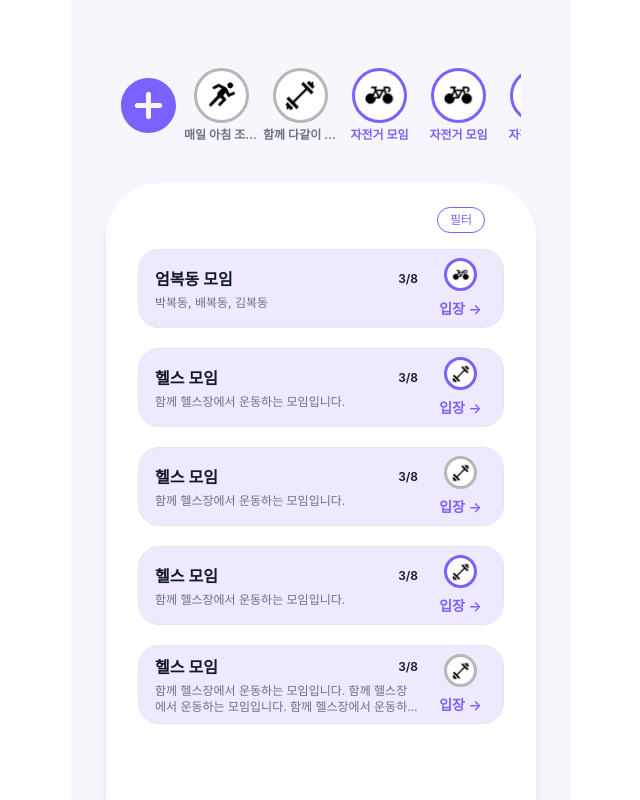
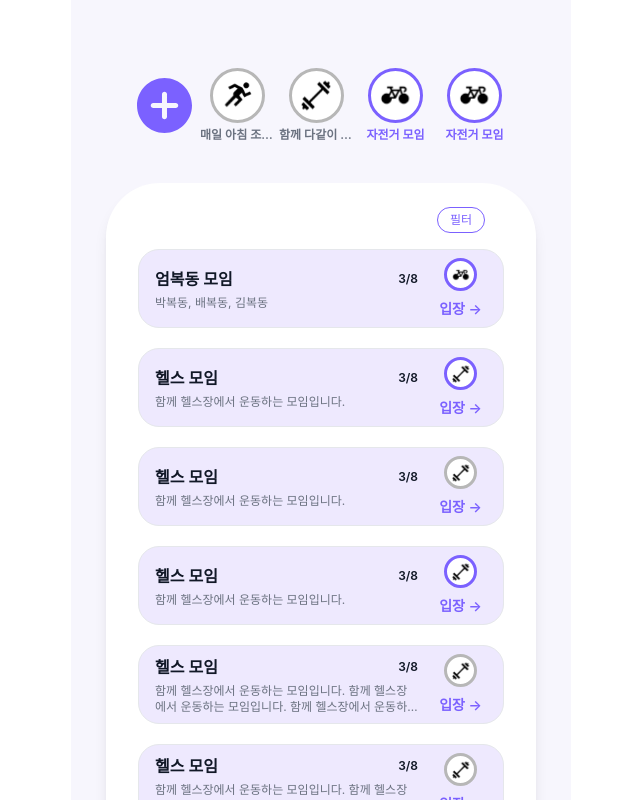
Before and after one commit to Team-FitTo/FitTo-Web, a React (Vite) app: page / in a window 1280 px wide. Shown: the top 800 px of the page, without its empty margins (319-959 px from the left). Built offline with nearby package versions, Linux system fonts and the light colour scheme; sample sign-in values are in the browser's storage.

Commit message:
feat: scrollbar 삭제

```diff
--- a/src/data/otherMeetings.json
+++ b/src/data/otherMeetings.json
@@ -58,5 +58,53 @@
     "createdBy": "user2",
     "memberIds": ["user2", "user3", "user4"],
     "isActive": false
+  },
+  {
+    "id": "7",
+    "name": "헬스 모임",
+    "description": "함께 헬스장에서 운동하는 모임입니다. 함께 헬스장에서 운동하는 모임입니다. 함께 헬스장에서 운동하는 모임입니다.",
+    "workoutType": "헬스",
+    "memberCount": 3,
+    "maxMembers": 8,
+    "createdAt": "2024-05-04T09:00:00Z",
+    "createdBy": "user2",
+    "memberIds": ["user2", "user3", "user4"],
+    "isActive": false
+  },
+  {
+    "id": "7",
+    "name": "헬스 모임",
+    "description": "함께 헬스장에서 운동하는 모임입니다. 함께 헬스장에서 운동하는 모임입니다. 함께 헬스장에서 운동하는 모임입니다.",
+    "workoutType": "헬스",
+    "memberCount": 3,
+    "maxMembers": 8,
+    "createdAt": "2024-05-04T09:00:00Z",
+    "createdBy": "user2",
+    "memberIds": ["user2", "user3", "user4"],
+    "isActive": false
+  },
+  {
+    "id": "7",
+    "name": "헬스 모임",
+    "description": "함께 헬스장에서 운동하는 모임입니다. 함께 헬스장에서 운동하는 모임입니다. 함께 헬스장에서 운동하는 모임입니다.",
+    "workoutType": "헬스",
+    "memberCount": 3,
+    "maxMembers": 8,
+    "createdAt": "2024-05-04T09:00:00Z",
+    "createdBy": "user2",
+    "memberIds": ["user2", "user3", "user4"],
+    "isActive": false
+  },
+  {
+    "id": "7",
+    "name": "헬스 모임",
+    "description": "함께 헬스장에서 운동하는 모임입니다. 함께 헬스장에서 운동하는 모임입니다. 함께 헬스장에서 운동하는 모임입니다.",
+    "workoutType": "헬스",
+    "memberCount": 3,
+    "maxMembers": 8,
+    "createdAt": "2024-05-04T09:00:00Z",
+    "createdBy": "user2",
+    "memberIds": ["user2", "user3", "user4"],
+    "isActive": false
   }
 ]
--- a/src/index.css
+++ b/src/index.css
@@ -2,3 +2,19 @@
 @tailwind base;
 @tailwind components;
 @tailwind utilities;
+
+body {
+  -ms-overflow-style: none; /* IE, Edge */
+  scrollbar-width: none;    /* Firefox */
+}
+body::-webkit-scrollbar {
+  display: none;            /* Chrome, Safari, Opera */
+}
+
+html {
+  -ms-overflow-style: none;
+  scrollbar-width: none;
+}
+html::-webkit-scrollbar {
+  display: none;
+}
--- a/src/pages/home/components/MyMeetingsBar.tsx
+++ b/src/pages/home/components/MyMeetingsBar.tsx
@@ -10,7 +10,7 @@ interface MyMeetingsBarProps {
 }
 
 const MyMeetingsBar: React.FC<MyMeetingsBarProps> = ({ meetings, onAddMeeting, onMeetingClick }) => (
-  <div className="w-full max-w-[400px] mx-auto flex gap-1 justify-start items-center overflow-x-auto whitespace-nowrap scrollbar-hide">
+  <div className="w-full pl-4 max-w-[400px] flex gap-1 justify-start items-center overflow-x-auto whitespace-nowrap scrollbar-hide">
     {/* vector(추가) 버튼 */}
     <button className="mr-1 flex flex-col items-center focus:outline-none" onClick={onAddMeeting}>
       <span className="w-[55px] h-[55px] flex items-center justify-center rounded-full">
--- a/src/pages/home/index.tsx
+++ b/src/pages/home/index.tsx
@@ -24,15 +24,17 @@ const HomePage: React.FC = () => {
   };
 
   return (
-    <div className="min-h-screen bg-brand-bg flex flex-col items-center pt-[68px] px-[35px]">
+    <div className="min-h-screen bg-brand-bg flex flex-col items-center pt-[68px]">
       {/* 상단 내 미팅 버튼 영역 */}
       <MyMeetingsBar meetings={myMeetings} onAddMeeting={() => {}} onMeetingClick={handleMeetingClick} />
       {/* 카드 컨테이너 */}
-      <div className="w-full bg-white rounded-t-[54px] px-6 pt-6 pb-6 mt-[40px] flex-1 flex flex-col shadow-lg">
-        {/* 필터 버튼 */}
-        <FilterButton onClick={() => {}} />
-        {/* 내가 들어가있지 않은 미팅 리스트 */}
-        <MeetingCardList meetings={otherMeetings} />
+      <div className="w-full px-[35px] flex-1 flex flex-col">
+        <div className="w-full bg-white rounded-t-[54px] px-6 pt-6 pb-[60px] mt-[40px] flex-1 flex flex-col shadow-lg">
+          {/* 필터 버튼 */}
+          <FilterButton onClick={() => {}} />
+          {/* 전체 미팅 리스트 */}
+          <MeetingCardList meetings={otherMeetings} />
+        </div>
       </div>
     </div>
   );
```
